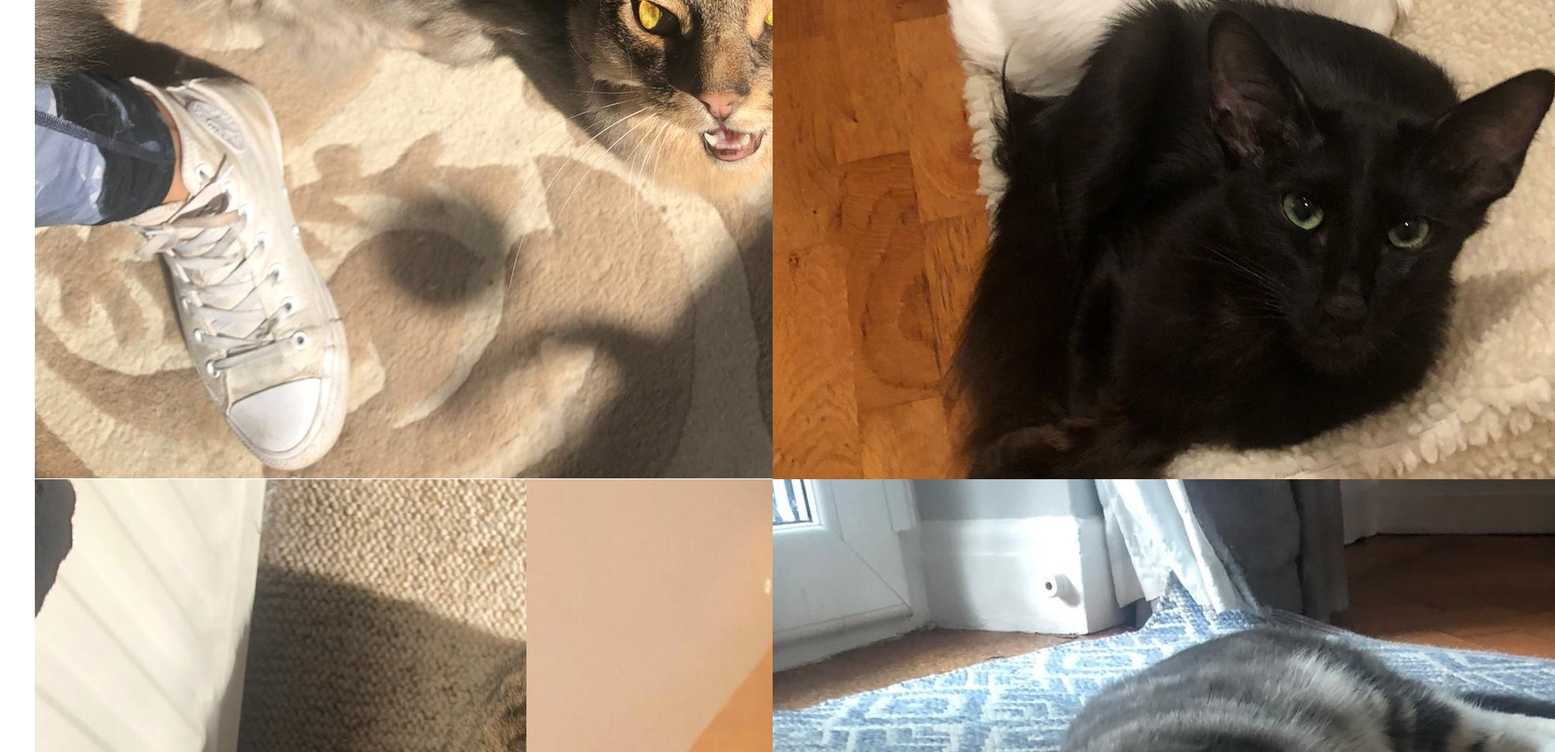
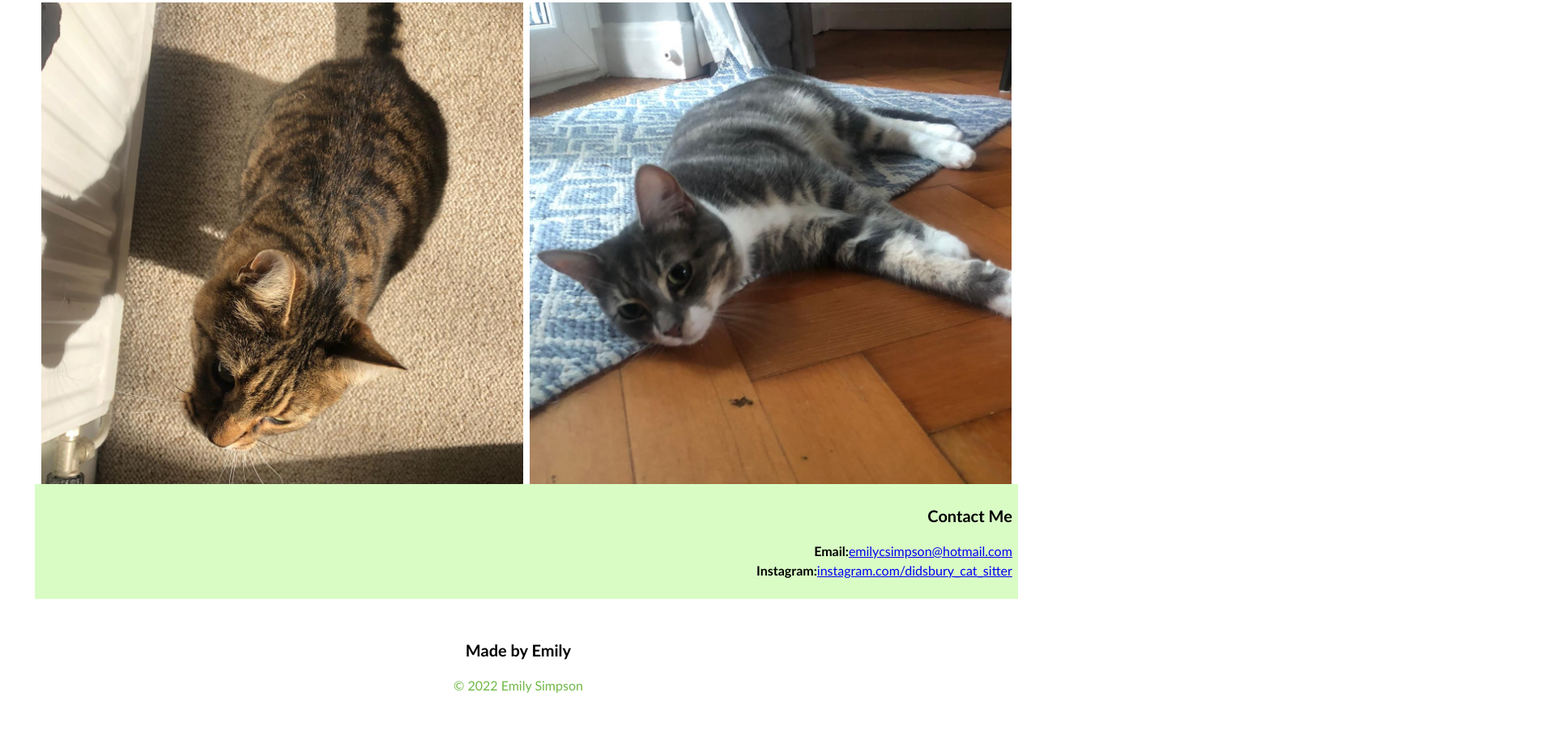
Before and after one commit to emilycsimpson/Challenge2, a plain HTML site: page index.html in a window 1280 px wide. Shown: the part 2016-2945 px from the top of the page at 81% size, 1920 px wide, since content can reach past the window. Drawn offline with Linux system fonts and the light colour scheme.

Commit message:
Finalised code
Updated all HTML and CSS code

```diff
--- a/css/style.css
+++ b/css/style.css
@@ -134,50 +134,38 @@ h5 {
   justify-content: flex-end;
 }
 
-
-.clients {
-  display: grid;
-  grid-template-columns: 50% 25% 25%;
-  grid-template-rows: 1fr 1fr;
-  grid-template-areas:
-    "client 0 client 1 client 2"
-    "client 0 client 3 client 4";
+.row {
+  display: flex;
+  flex-wrap: wrap;
+  padding: 0 4px;
 }
 
-#client0 {
-  grid-area: "client0";
-  size: auto;
+.column {
+  flex: 25%;
+  max-width: 50%;
+  padding: 0 4px;
 }
 
-#client1 {
-  grid-area: "client1";
+.column img {
+  margin-top: 8px;
+  vertical-align: middle;
+  width: 100%;
 }
 
-#client2 {
-  grid-area: "client2";
+.page-section-contact {
+  background-color: var(--white);
+  padding: 2mm;
 }
 
-#client3 {
-  grid-area: "client3";
-}
-
-#client4 {
-  grid-area: "client4";
-}
-
-
-.page-section-contact {
+#contact {
   display: flex;
-  flex-direction: column;
-  align-items: flex-end;
+  align-items: flex-start;
   justify-content: flex-end;
-  background-color: var(--white);
-  height: 100px;
-  padding: 2mm;
 }
 
 section ul li {
   display: flex;
+  align-items: flex-end;
   justify-content: flex-end;
 }
 
@@ -193,43 +181,8 @@ footer h2 {
   color: black;
 }
 
-/*
-main {
-display: grid;
-grid-template-columns: 1fr 1fr 1fr 1fr;
-grid-template-rows: 1fr 1fr 1fr 1fr 1fr 11fr;
-grid-template-areas:
-"titles titles titles"
-"bio bio block"
-"bio bio block";
+@media only screen and (max-width: 600px) {
+  nav {
+    display: none
+  }
 }
-
-header nav ul li {
-display: inline-block;
-flex-direction: flex-end;
-margin-left: 25px;}
-
-#titles {
-grid-area: titles;
-flex-flow: row-reverse nowrap;}
-
-#img {
-grid-area: img;
-flex-flow: flex-start stretch;
-}
-
-#bio {
-grid-area: bio;
-background-color: var(--coral);
-color: var(--white);
-}
-
-#block {
-grid-area: block;
-}
-*/
-
-
-
-
-/* Don't forget media queries */
--- a/index.html
+++ b/index.html
@@ -65,15 +65,21 @@
       <h5 id="quote">— Colleen, Didsbury</h5>
       <p id="quote">Read more reviews here</p>
     </section>
-    <section>
-      <section class="clients">
-        <img id="client0" src="./images/Amaani-web.jpeg">
-        <img id="client0">
-        <img id="client1" src="./images/Elf & Avi-web.jpeg">
-        <img id="client2" src="./images/Marvin-web.jpeg">
-        <img id="client3" src="./images/Daphne-web.jpeg">
-        <img id="client4" src="./images/Theo-lying-web.jpeg">
-      </section>
+
+    <div class="row">
+      <div class="column">
+        <a href="https://catinaflat.co.uk/pet-sitter/13429"><img src="./images/Elf & Avi-web.jpeg"
+            alt="Two cats on a radiator bed"></a>
+        <a href="https://catinaflat.co.uk/pet-sitter/13429"><img src="./images/Marvin-web.jpeg"
+            alt="A tabby cat in the sunshine"></a>
+      </div>
+      <div class="column">
+        <a href="https://catinaflat.co.uk/pet-sitter/13429"><img src="./images/Daphne-web.jpeg"
+            alt="A black and white cat lying on an armchair"></a>
+        <a href="https://catinaflat.co.uk/pet-sitter/13429"><img src="./images/Theo-lying-web.jpeg"
+            alt="A grey and tabby cat lying on wooden floor, looking into the camera"></a>
+      </div>
+    </div>
 
     <section class="page-section-contact">
       <h2 id="contact">Contact Me</h2>
```
Also changed, not shown: images/02-portfolio-1.jpg (added), images/02-portfolio-2.jpg (added), images/02-portfolio-3.jpg (added), images/02-portfolio-4.jpg (added), images/02-run-buddy.jpg (added), 1 other file. Lines whose indentation alone changed are shown as unchanged.
